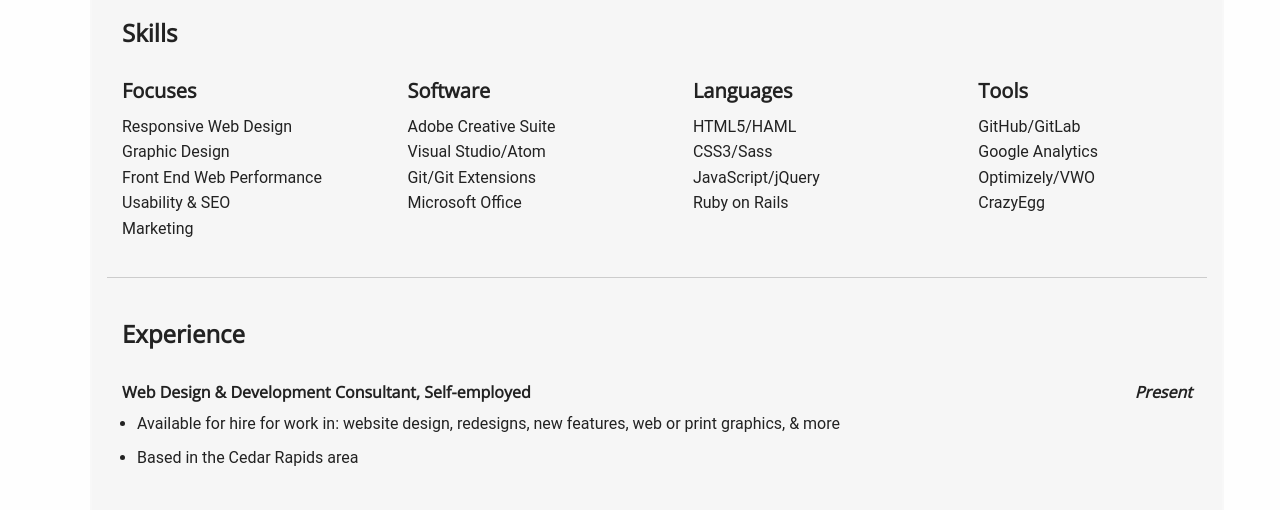
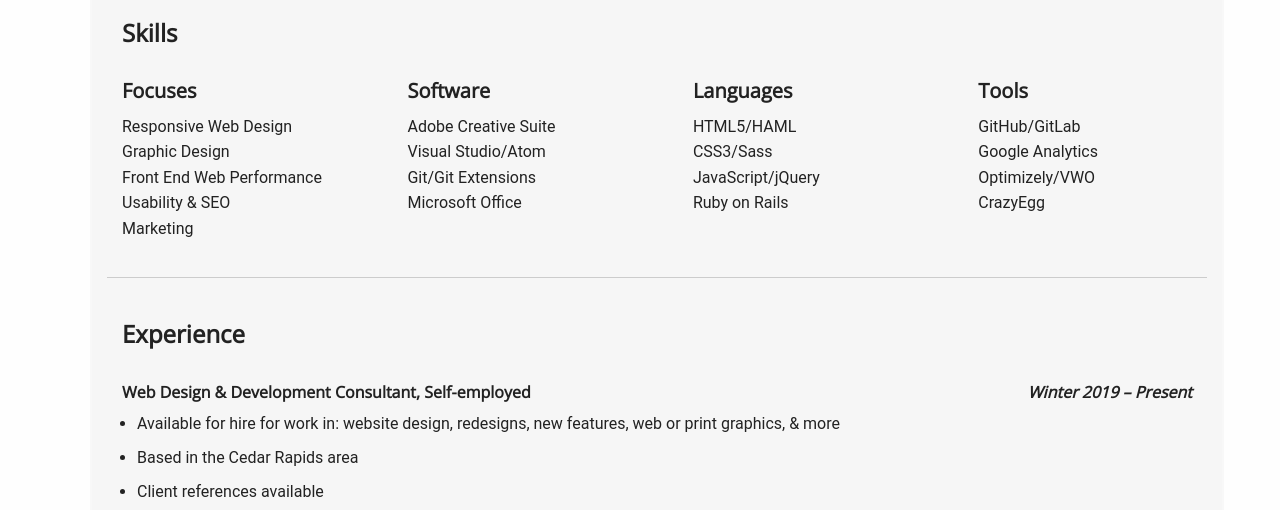
Before and after one commit to kpingel/kpingel.github.io, a plain HTML site: page resume.html in a window 1280 px wide. Shown: the part 279-789 px from the top of the page. Drawn offline with nearby package versions, Linux system fonts and the light colour scheme.

Commit message:
Small intro and resume adjustments

```diff
--- a/resume.html
+++ b/resume.html
@@ -80,10 +80,11 @@
             <hr />
             <article class="experience">
                 <h2>Experience</h2>
-                <h5><span class="timeframe">Present</span>Web Design &amp; Development Consultant, Self-employed</h5>
+                <h5><span class="timeframe">Winter 2019 &ndash; Present</span>Web Design &amp; Development Consultant, Self-employed</h5>
                 <ul>
                     <li>Available for hire for work in: website design, redesigns, new features, web or print graphics, &amp; more</li>
                     <li>Based in the Cedar Rapids area</li>
+                    <li>Client references available</li>
                 </ul>
 
                 <h5><span class="timeframe">Fall 2015 &ndash; Winter 2019</span>Web Applications Developer, The Gazette (Digital Services) / Folience</h5>
```
Also changed, not shown: index.html (+1 -1 lines).
